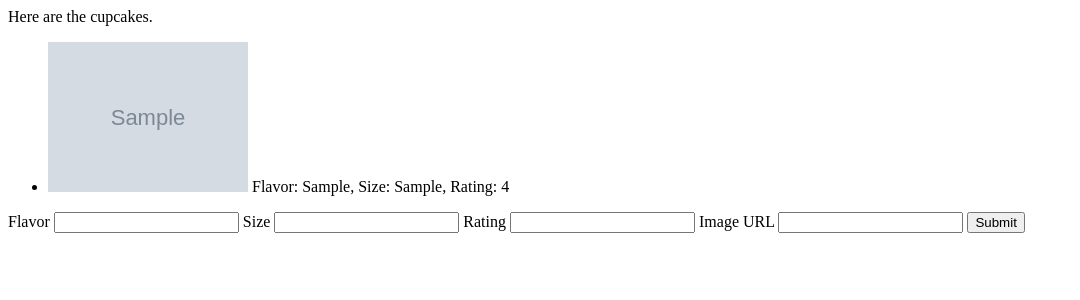
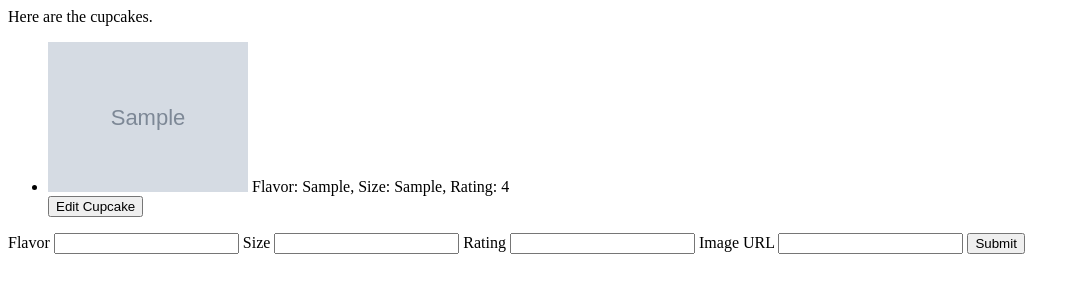
Before and after one commit to bossamboi/flask-cupcakes, a Flask app: page / in a window 1280 px wide. Shown: the top 300 px of the page, without its empty margins (0-1080 px from the left). Run offline with Flask 2, Linux system fonts and the light colour scheme; tables that the repository leaves empty hold one stand-in row (values such as "Sample post"); grey boxes marked "Sample" are stand-in pictures.

Commit message:
added delete and edit functionality to HTML

```diff
--- a/app.py
+++ b/app.py
@@ -92,5 +92,4 @@ def delete_cupcake(cupcake_id):
 def show_cupcakes():
     """Show cupcake list"""
 
-
     return render_template('index.html')
--- a/static/app.css
+++ b/static/app.css
@@ -4,3 +4,13 @@ img {
   width: auto;
   height: auto;
 }
+
+img:hover {
+  cursor: pointer;
+  transition: 0.5s;
+  opacity: 0.6;
+}
+
+li {
+  margin-bottom: 15px;
+}
--- a/static/app.js
+++ b/static/app.js
@@ -6,6 +6,7 @@ const $flavorInput = $("#flavor");
 const $sizeInput = $("#size");
 const $ratingInput = $("#rating");
 const $imageInput = $("#image");
+const $editButton = $(".edit");
 
 /** Handles page start */
 
@@ -37,7 +38,7 @@ function showCupcakes(cupcakes) {
 function createCupcakeHtml(cupcake) {
   let $html =
     $(`<li id=${cupcake.id}><img src="${cupcake.image}" alt="My ${cupcake.flavor} cupcake." /> Flavor:
-${cupcake.flavor}, Size: ${cupcake.size}, Rating: ${cupcake.rating}</li>`);
+    ${cupcake.flavor}, Size: ${cupcake.size}, Rating: ${cupcake.rating} <br><button class="edit">Edit Cupcake</button></li>`);
 
   return $html;
 }
@@ -67,5 +68,40 @@ async function handleForm(evt) {
   $cupcakeList.append(createCupcakeHtml(response.data.cupcake));
 }
 
+async function deleteCupcake(evt) {
+  evt.preventDefault();
+  console.log($(evt.target).parent().attr("id"));
+
+  await axios.delete(`/api/cupcakes/${$(evt.target).parent().attr("id")}`);
+
+  $(evt.target).parent().remove();
+}
+
+async function editCupcake(evt) {
+  evt.preventDefault();
+  const id = $(evt.target).parent().attr("id");
+
+  let response = await axios.get(`/api/cupcakes/${id}`);
+
+  let flavor = prompt("What is the new flavor?", response.data.cupcake.flavor);
+  let size = prompt("What is the new size?", response.data.cupcake.size);
+  let rating = prompt("What is the new rating?", response.data.cupcake.rating);
+  let image = prompt("What is the new image URL?", response.data.cupcake.image);
+
+  let updatedCupcake = await axios.patch(`/api/cupcakes/${id}`, {
+    flavor,
+    size,
+    rating,
+    image,
+  });
+
+  let html = createCupcakeHtml(updatedCupcake.data.cupcake);
+  $(evt.target).parent().after(html);
+
+  $(evt.target).parent().remove();
+}
+
 start();
 $submitForm.on("submit", handleForm);
+$cupcakeList.on("click", "img", deleteCupcake);
+$cupcakeList.on("click", ".edit", editCupcake);
```
Also changed, not shown: tests.py (+10 -0 lines).
